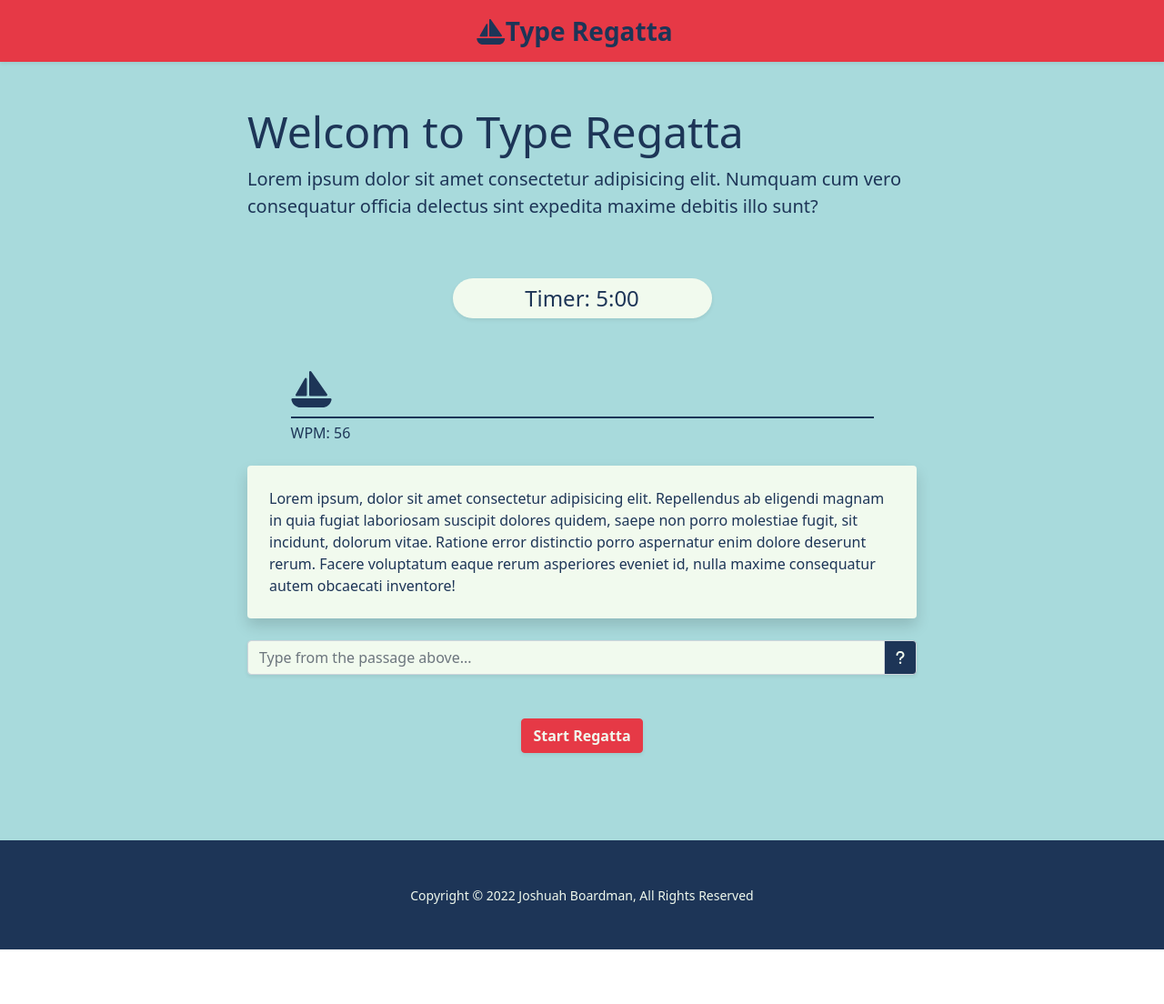
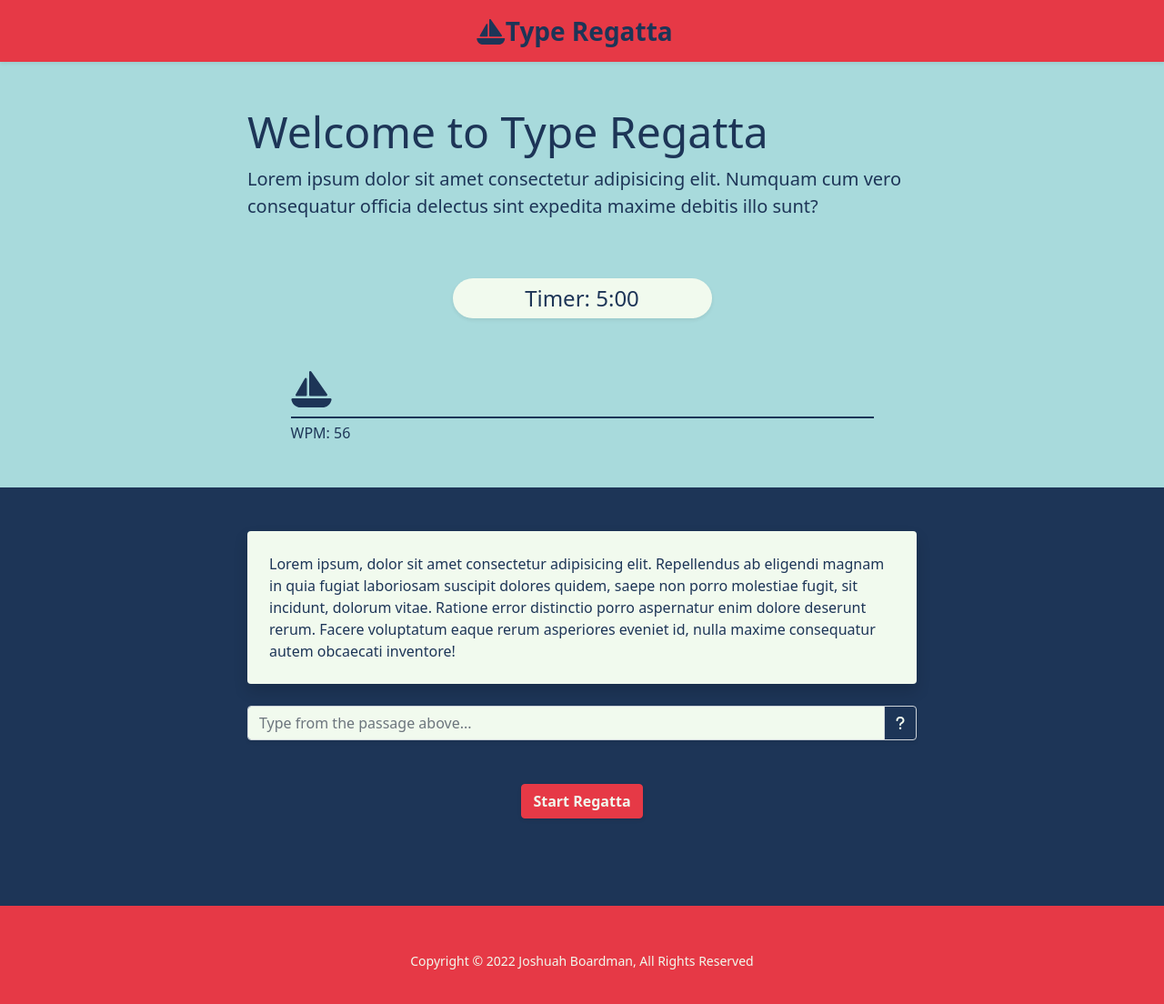
Before and after one commit to JoshuahBoardman/type-regatta, a React (Create React App) app: page / in a window 1280 px wide. Shown: the top 1104 px of the page at 91% size. Before the commit the page ends 1044 px from the top, so only its background shows below. Built offline with nearby package versions, Linux system fonts and the light colour scheme.

Commit message:
Ajust color distribution.

```diff
--- a/src/App.js
+++ b/src/App.js
@@ -14,20 +14,23 @@ function App() {
   <>
     <Header />
 
-    <main className="bg-secondary">
+    <main>
       {/* Game Description */}
+      <div className="bg-secondary">
+
         <div className="container-md">
             <div className="row justify-content-center align-items-center">
               <div className="col-11 col-md-8 text-start my-5">
-            <h1 className="display-5 text-dark">Welcom to Type Regatta</h1>
+                <h1 className="display-5 text-dark">Welcome to Type Regatta</h1>
                 <p className="lead mt-2 text-dark">Lorem ipsum dolor sit amet consectetur adipisicing elit. Numquam cum vero consequatur officia delectus sint expedita maxime debitis illo sunt?</p>
               </div>
             </div>
           </div>
+          <Timer />
+          <ProgressDisplay />
+      </div>
 
-      <Timer />
-
-      <ProgressDisplay />
+      <div className="bg-dark pt-5">
 
       <div className="container-md pb-5">
           <div className="row justify-content-center align-items-center">
@@ -40,6 +43,8 @@ function App() {
             </div>
           </div>
         </div>
+      </div>
+
 
     </main>
 
--- a/src/components/Footer.jsx
+++ b/src/components/Footer.jsx
@@ -2,7 +2,7 @@ import React from 'react'
 
 const Footer = () => {
   return (
-    <footer className='bg-dark'>
+    <footer className='bg-primary'>
         <div className="container-md">
             <div className="row justify-content-center align-items-center py-5">
             <div className="col-6 text-center">
--- a/src/components/ProgressDisplay.jsx
+++ b/src/components/ProgressDisplay.jsx
@@ -4,7 +4,7 @@ import { faSailboat } from '@fortawesome/free-solid-svg-icons'
 
 const ProgressDisplay = () => {
   return (
-    <div className="container-md pb-4">
+    <div className="container-md pb-5">
       <div className="row align-items-center justify-content-center">
         <div className="col-11 col-md-8 col-lg-7">
           <div className="border-bottom border-dark border-2 fs-1 text-dark">
```
Lines whose indentation alone changed are shown as unchanged.
